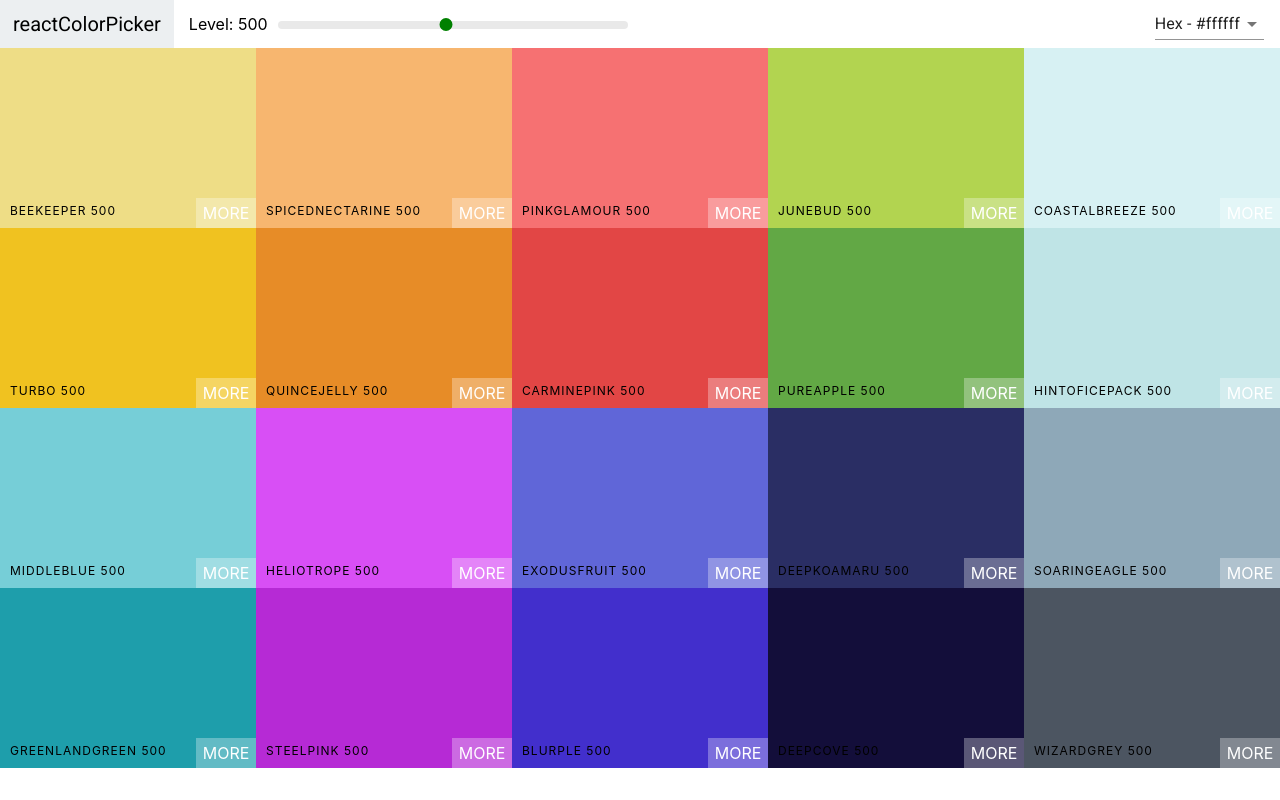
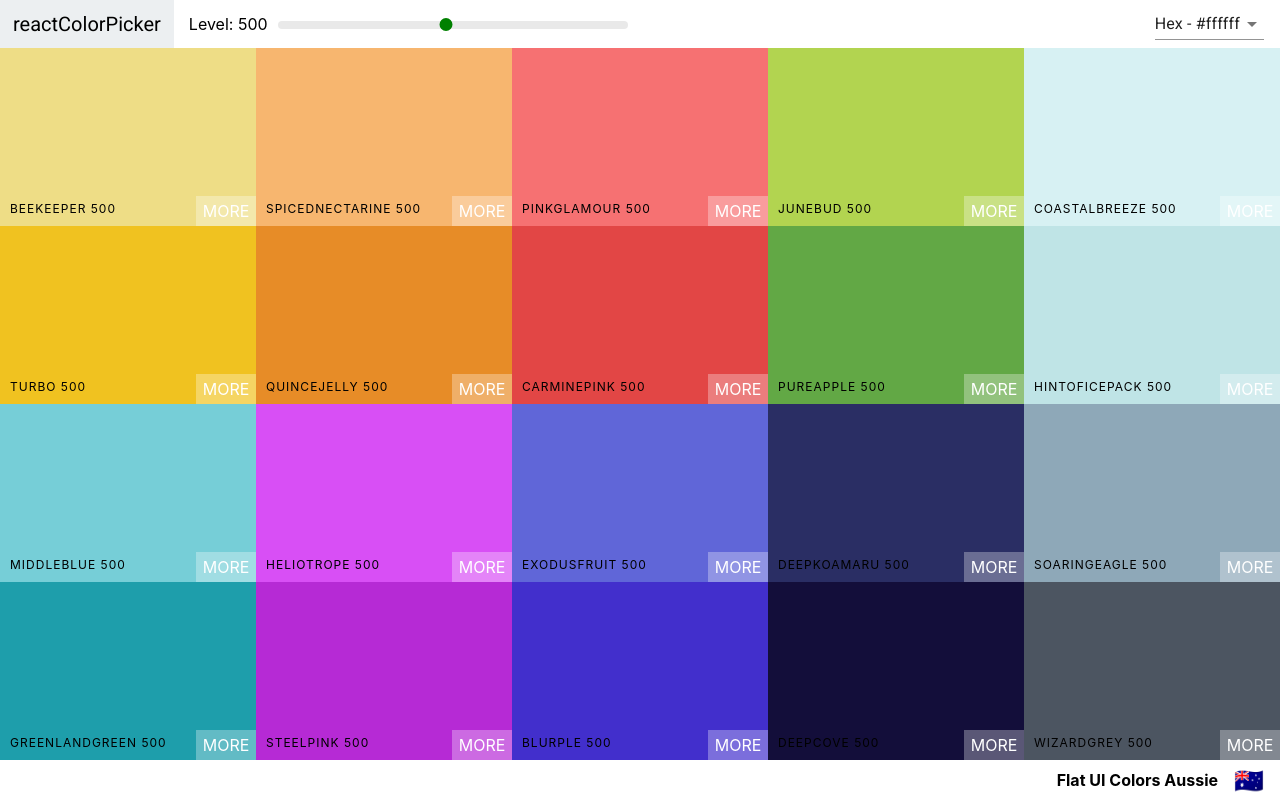
Before and after one commit to Black996/palette-ui, a React (Create React App) app: page / in a window 1280 px wide. Built offline with nearby package versions, Linux system fonts and the light colour scheme.

Commit message:
Add palette footer

```diff
--- a/src/Palette.css
+++ b/src/Palette.css
@@ -1,7 +1,23 @@
 .Palette {
     height: 100vh;
+    display: flex;
+    flex-direction: column;
 }
 
 .Palette-colors {
     height: 90%;
 }
+
+.Palette-footer {
+    background-color: white;
+    height: 5vh;
+    display: flex;
+    justify-content: flex-end;
+    align-items: center;
+    font-weight: bold;
+}
+
+.emoji {
+    font-size: 1.5rem;
+    margin: 0 1rem;
+}
--- a/src/Palette.js
+++ b/src/Palette.js
@@ -19,17 +19,20 @@
     }
 
     render() {
-        const { colors } = this.props.palette;
+        const { colors, paletteName, emoji } = this.props.palette;
         const { level, format } = this.state;
         const colorBoxes = colors[level].map(color => (
-            <ColorBox background={color[format]} name={color.name} />
+            <ColorBox background={color[format]} name={color.name} key={color.id} />
         ))
         return (
             <div className="Palette">
                 {/* {Navbar here} */}
                 <Navbar level={level} changeLevel={this.changeLevel} handleChange={this.changeFormat} />
                 <div className="Palette-colors">{colorBoxes}</div>
-                {/*A bunch of color boxes */}
+                <footer className="Palette-footer">
+                    {paletteName}
+                    <span className="emoji">{emoji}</span>
+                </footer>
                 {/*A footer */}
             </div>
         )
```
